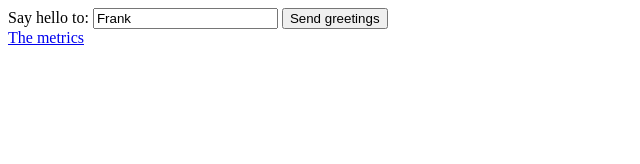
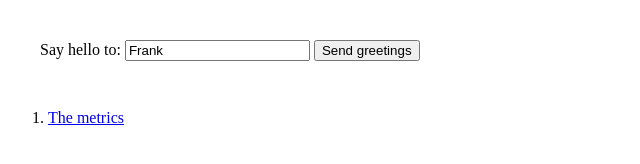
Before and after one commit to Staffbase/go-measure-things, a plain HTML site: page static/index.html in a window 1280 px wide. Shown: the whole page, without its empty margins (0-640 px from the left). Drawn offline with Linux system fonts and the light colour scheme.

Commit message:
:lipstick: improved index page

```diff
--- a/static/index.html
+++ b/static/index.html
@@ -7,14 +7,25 @@
             document.location.href = target;
         }
     </script>
-
+    <style type="text/css">
+        .form {
+            padding: 2em;
+        }
+        .links {
+        }
+    </style>
 </head>
 <body>
-    <label for="toGreet">Say hello to: </label>
-    <input type="text" id="toGreet" value="Frank"/>
-    <input type="button" onclick="sayHello()" value="Send greetings"/>
-    <br/>
-    <a href="/metrics">The metrics</a>
+    <div class="form">
+        <label for="toGreet">Say hello to: </label>
+        <input type="text" id="toGreet" value="Frank"/>
+        <input type="button" onclick="sayHello()" value="Send greetings"/>
 
+    </div>
+    <div class="links">
+        <ol>
+            <li><a href="/metrics">The metrics</a></li>
+        </ol>
+    </div>
 </body>
 </html>
```
Also changed, not shown: 1 other file.
